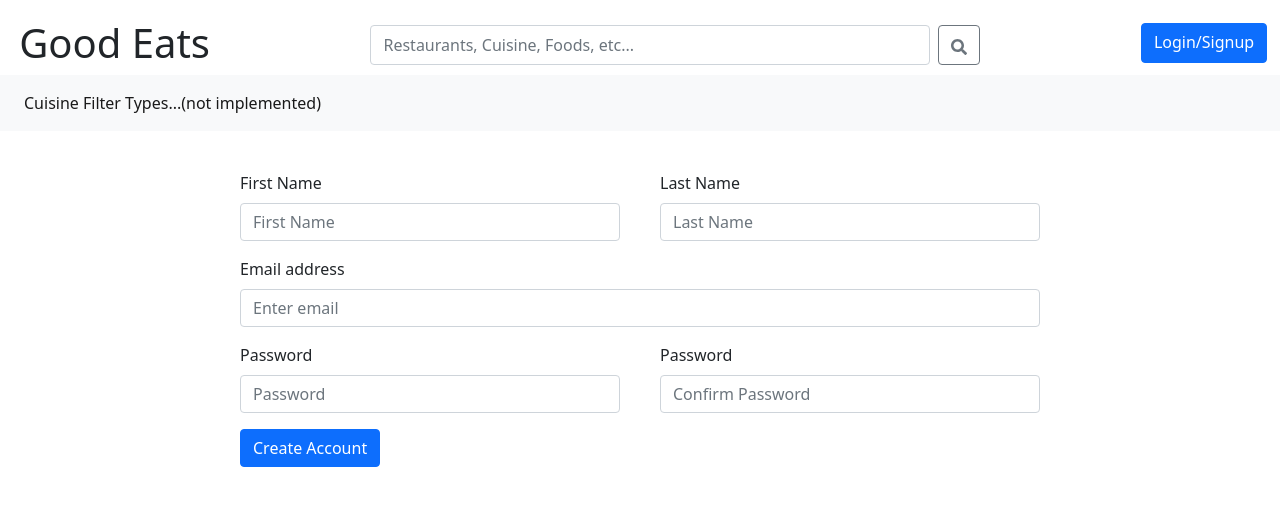
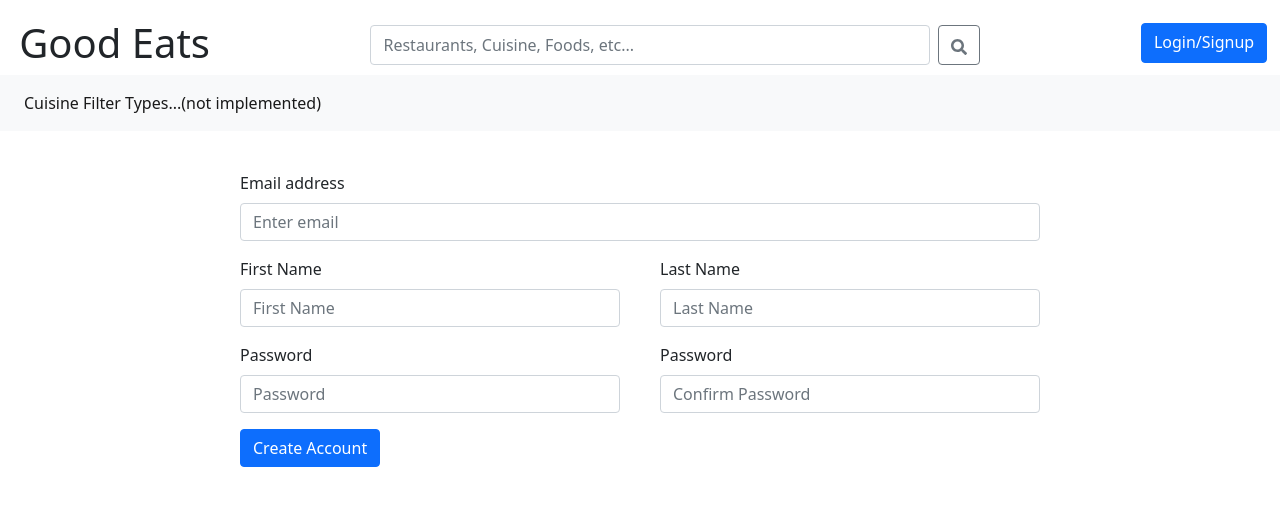
Before and after one commit to okaydokay97/good-eats-frontend, a React (Create React App) app: page /signup in a window 1280 px wide. Shown: the top 506 px of the page. Built offline with nearby package versions, Linux system fonts and the light colour scheme.

Commit message:
added functionality for signup/login

```diff
--- a/package.json
+++ b/package.json
@@ -22,6 +22,7 @@
     "react-scripts": "5.0.1",
     "react-thunk": "^1.0.0",
     "redux": "^4.2.0",
+    "redux-devtools-extension": "^2.13.9",
     "typescript": "^4.6.4",
     "util": "^0.12.4",
     "web-vitals": "^2.1.4"
--- a/src/Components/Login.tsx
+++ b/src/Components/Login.tsx
@@ -1,5 +1,10 @@
 import React, { useState } from 'react';
 import {Form, Button} from 'react-bootstrap'
+import { bindActionCreators } from 'redux'
+import { actionCreators } from '../state'
+import { useDispatch } from 'react-redux'
+import { useNavigate } from 'react-router-dom';
+import path from 'path';
 
 
   type Form = {
@@ -10,6 +15,9 @@ const Login: React.FC = () => {
 
   const [email, setEmail] = useState<string>('')
   const [password, setPassword] = useState<string>('')
+  const dispatch = useDispatch()
+  const { addUser } = bindActionCreators(actionCreators, dispatch)
+  const navigate = useNavigate()
 
   function handleChange(e:any){
     let form = e.target
@@ -21,9 +29,19 @@ const Login: React.FC = () => {
     }
   }
 
-  function handleSubmit(event:any){
-    event.preventDefault()
-    console.log(email, password)
+  function handleSubmit(e:any){
+    e.preventDefault()
+    fetch('http://localhost:4000/user', {
+      method: 'POST',
+      headers: {'Content-Type': 'application/json'},
+      body: JSON.stringify({
+        email: email,
+        password: password
+      })
+    })
+    .then(response => response.json())
+    .then(user => addUser(user))
+    navigate('/')
   }
 
   return (
--- a/src/Components/Signup.tsx
+++ b/src/Components/Signup.tsx
@@ -1,37 +1,84 @@
-import React from "react";
+import React, { useState } from "react";
 import {Form, Button} from 'react-bootstrap'
+import { bindActionCreators } from "redux";
+import { useDispatch } from "react-redux";
+import { actionCreators } from "../state";
+import { useNavigate } from "react-router-dom";
+
 
 const Signup: React.FC = () => {
+
+  const [firstName, setFirstName] = useState<string>('')
+  const [lastName, setLastName] = useState<string>('')
+  const [email, setEmail] = useState<string>('')
+  const [password, setPassword] = useState<string>('')
+  const [confirmPassword, setConfirmPassword] = useState<string>('')
+  const dispatch = useDispatch()
+  const { addUser } = bindActionCreators( actionCreators, dispatch )
+  const navigate = useNavigate()
+
+  function handleChange(e:any){
+    if (e.target.id === 'email') {
+      setEmail(e.target.value)
+    } else if (e.target.id === 'first-name') {
+      setFirstName(e.target.value)
+    } else if (e.target.id === 'last-name') {
+      setLastName(e.target.value)
+    } else if (e.target.id === 'password') {
+      setPassword(e.target.value)
+    } else if (e.target.id === 'confirm-password') {
+      setConfirmPassword(e.target.value)
+    }
+  }
+
+  function handleSubmit(e:any) {
+    e.preventDefault()
+    if (password === confirmPassword){
+      fetch('http://localhost:4000/users',{
+        method: 'POST',
+        headers: {'Content-Type': 'application/json'},
+        body: JSON.stringify({
+          email: email,
+          name: `${firstName} ${lastName}`,
+          password: password,
+          admin: false
+        })
+      })
+      .then(response => response.json())
+      .then(data => {addUser(data)})
+      navigate('/')
+    }
+  }
+
+
   return (
     <div>
-      <Form style={{
-        width: '50rem',
-        margin: 'auto'
-      }}>
-        <div id='signupName' style={{paddingTop: '5%'}}>
+      <Form onChange={handleChange} onSubmit={handleSubmit} style={{ width: '50rem', margin: 'auto'}}>
+        <Form.Group style={{paddingTop: '5%'}} className="mb-3">
+          <Form.Label>Email address</Form.Label>
+          <Form.Control type="email" id='email' placeholder="Enter email" />
+        </Form.Group>
+        <div id='signupName'>
           <Form.Group className='mb-3' style={{width:'25rem',display:'inline-block', paddingRight:'2.5%'}}>
             <Form.Label>First Name</Form.Label>
-            <Form.Control type='text' placeholder="First Name"/>
+            <Form.Control type='text' id='first-name'placeholder="First Name"/>
           </Form.Group>
 
           <Form.Group className='mb-3' style={{width:'25rem', display:'inline-block', paddingLeft:'2.5%'}}>
             <Form.Label>Last Name</Form.Label>
-            <Form.Control type='text' placeholder="Last Name"/>
+            <Form.Control type='text' id='last-name' placeholder="Last Name"/>
           </Form.Group>
         </div>
-        <Form.Group className="mb-3" controlId="formBasicEmail">
-          <Form.Label>Email address</Form.Label>
-          <Form.Control type="email" placeholder="Enter email" />
-        </Form.Group>
+
         <div>
-          <Form.Group className="mb-3" controlId="formBasicPassword" style={{width:'25rem',paddingRight:'2.5%', display:'inline-block'}}>
+          <Form.Group className="mb-3"  style={{width:'25rem',paddingRight:'2.5%', display:'inline-block'}}>
             <Form.Label>Password</Form.Label>
-            <Form.Control type="password" placeholder="Password" />
+            <Form.Control type="password" id='password' placeholder="Password" />
           </Form.Group>
 
-          <Form.Group className="mb-3" controlId="formBasicConfirmPassword" style={{width:'25rem',paddingLeft:'2.5%', display: 'inline-block'}}>
+          <Form.Group className="mb-3"  style={{width:'25rem',paddingLeft:'2.5%', display: 'inline-block'}}>
             <Form.Label>Password</Form.Label>
-            <Form.Control type="password" placeholder="Confirm Password" />
+            <Form.Control type="password" id='confirm-password' placeholder="Confirm Password" />
           </Form.Group>
         </div>
           <Button variant="primary" type="submit">
--- a/src/state/reducers/userReducer.ts
+++ b/src/state/reducers/userReducer.ts
@@ -4,6 +4,7 @@ import { ActionType } from "../actionTypes"
 const initialState: User = {
   id: 0,
   email: '',
+  name: '',
   password: '',
   admin: false
 }
--- a/src/state/store.ts
+++ b/src/state/store.ts
@@ -1,11 +1,12 @@
 import { createStore, applyMiddleware } from "redux";
 import reducers from "./reducers";
 import thunk from 'redux-thunk'
+import { composeWithDevTools } from "redux-devtools-extension";
 
 export const store = createStore(
   reducers,
   {},
-  applyMiddleware(thunk)
+  composeWithDevTools(applyMiddleware(thunk)),
 )
 
 // export type RootState = ReturnType<typeof store.getState>
--- a/src/test data/orderInfo.tsx
+++ b/src/test data/orderInfo.tsx
@@ -1,6 +1,7 @@
 export interface OrderInfo {
   id: number,
-  description: {food:string, price:number, quantity:number}[]
+  description: {food:string, price:number, quantity:number}[],
+  date: Date,
   price: number,
   userId: number,
   restaurantId: number
--- a/src/test data/userInfo.tsx
+++ b/src/test data/userInfo.tsx
@@ -3,6 +3,7 @@ import { User } from'../state/actions'
 let user1:User = {
   id: 1,
   email: 'alex@gmail.com',
+  name: 'alex white',
   password: 'abc123',
   admin: true
 }
@@ -10,6 +11,7 @@ let user1:User = {
 let user2:User = {
   id: 2,
   email: 'bob@gmail.com',
+  name: 'Bob green',
   password: 'computer',
   admin: false
 }
```
Also changed, not shown: src/state/actions/index.ts (+5 -4 lines), 1 other file (tests, documents, lock files or other folders).
